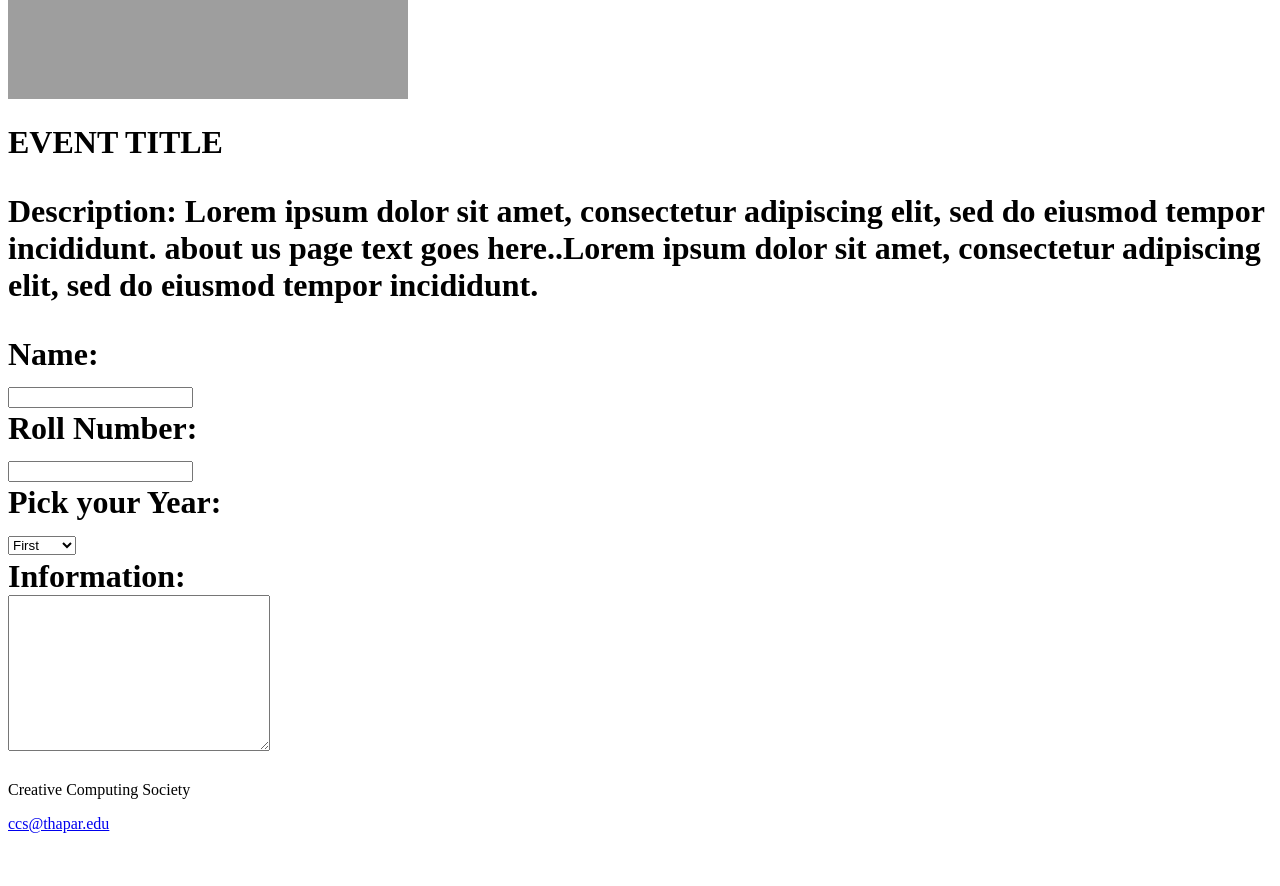
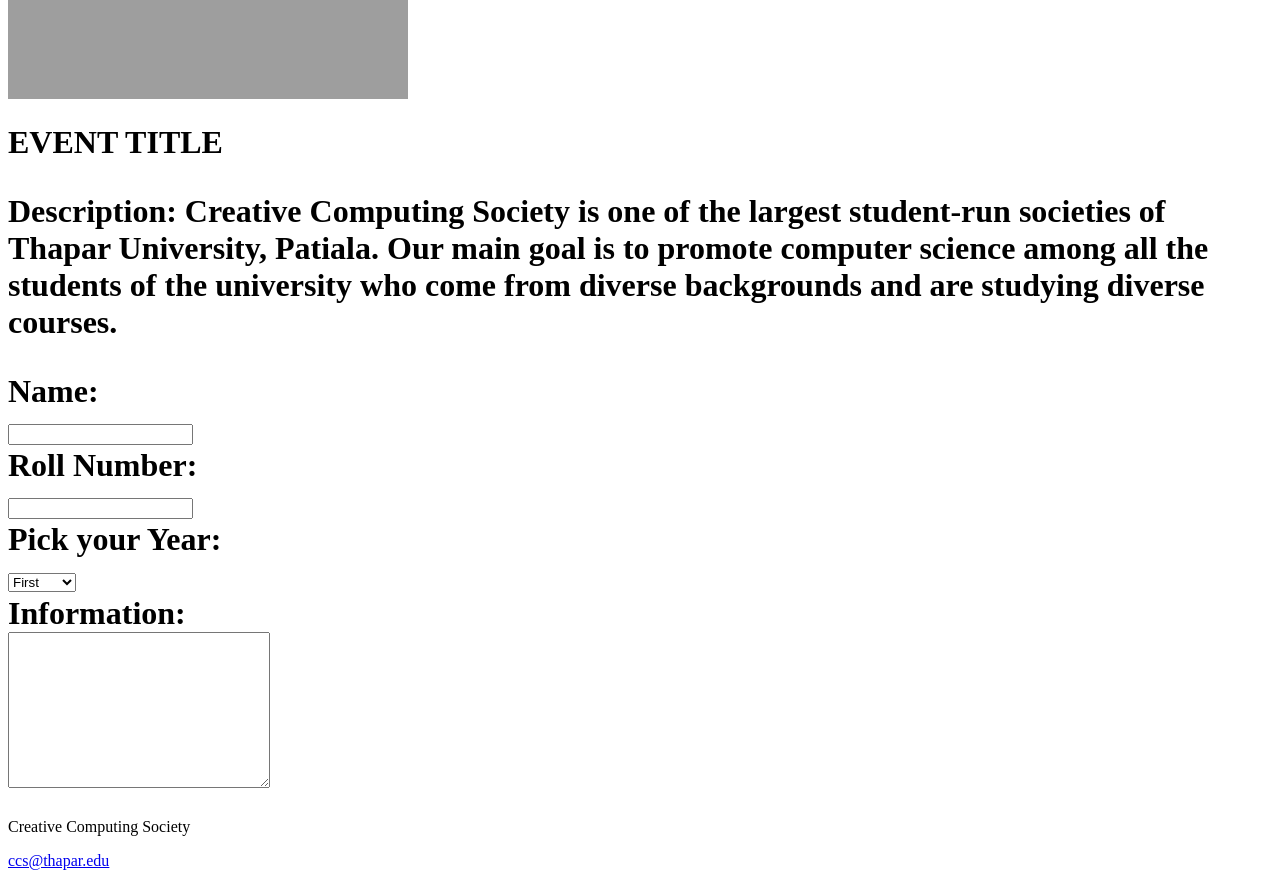
Before and after one commit to jainMaurya/Login-Form, a Django app: template LoginFormBackend/user_management/templates/index.html in a window 1280 px wide. Shown: the part 209-1095 px from the top of the page. Before the commit the page ends 1042 px from the top, so only its background shows below. Run offline with Django 4.2, Linux system fonts and the light colour scheme; the template is opened without the code that fills it, so the values that code supplies are empty; grey boxes are pictures that could not be loaded.

Commit message:
forms.html

```diff
--- a/LoginFormBackend/user_management/templates/index.html
+++ b/LoginFormBackend/user_management/templates/index.html
@@ -10,7 +10,7 @@
             <form>
                 <img src="hello.jpg">
                 <h1>EVENT TITLE<h1>
-                <p>Description: Lorem ipsum dolor sit amet, consectetur adipiscing elit, sed do eiusmod tempor incididunt. about us page text goes here..Lorem ipsum dolor sit amet, consectetur adipiscing elit, sed do eiusmod tempor incididunt.</p>
+                <p>Description: Creative Computing Society is one of the largest student-run societies of Thapar University, Patiala. Our main goal is to promote computer science among all the students of the university who come from diverse backgrounds and are studying diverse courses.</p>
 
                 <label for="name">Name:</label><br>
                 <input type="text" id="name" name="name"><br>
@@ -18,7 +18,7 @@
                 <label for="roll">Roll Number:</label><br>
                 <input type="number" id="roll" name="roll"><br>
 
-                <label for="cars">Pick your Year:</label><br>
+                <label for="year">Pick your Year:</label><br>
                 <select id="year" name="year">
                     <option value="first">First</option>
                     <option value="second">Second</option>
```
